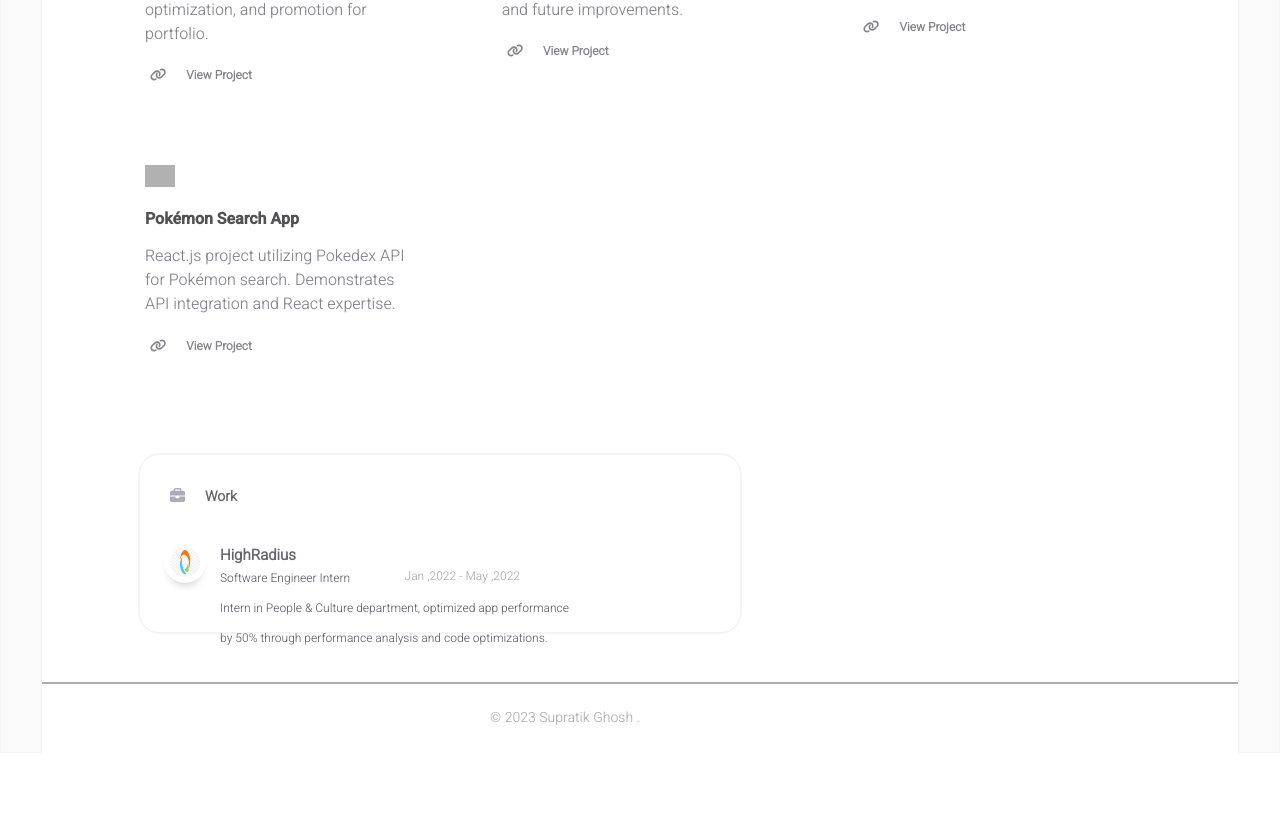
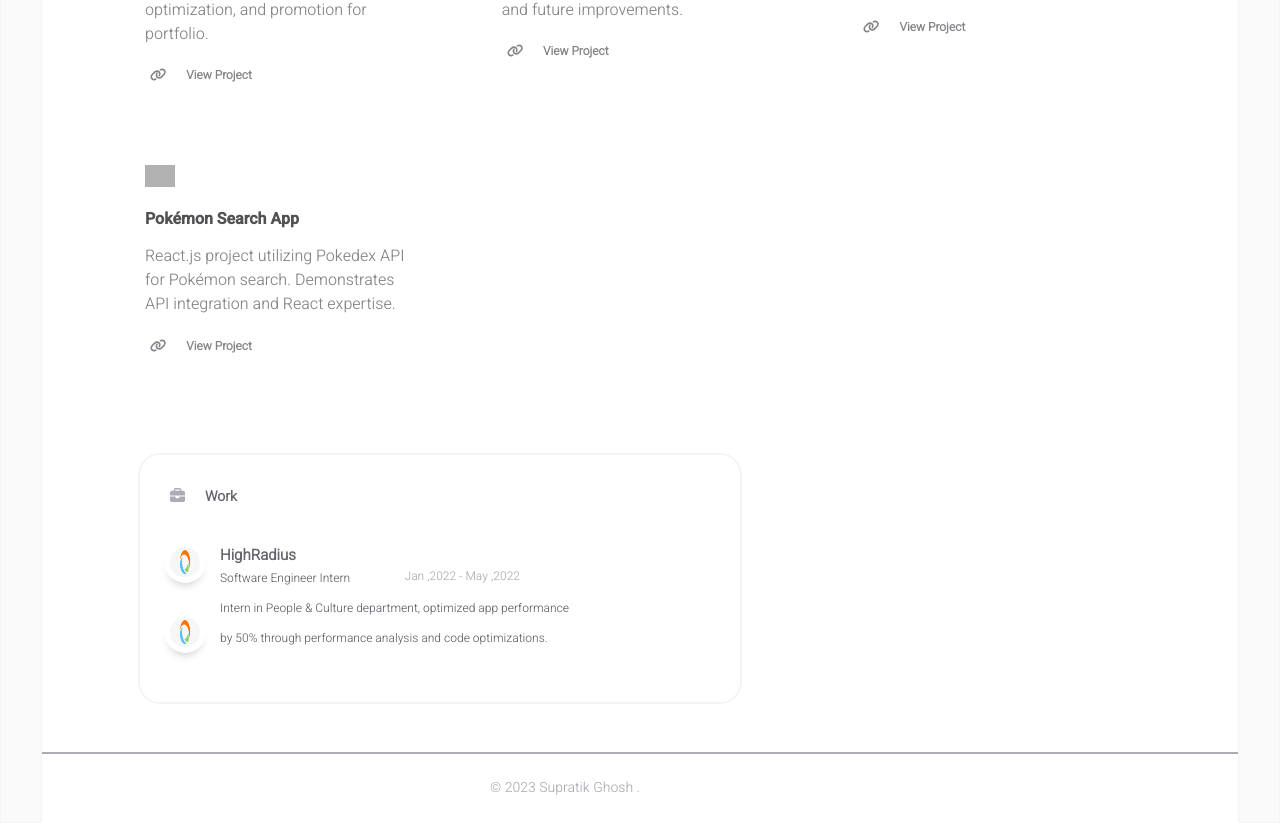
Before and after one commit to StudyCode2231/Portfolio-Fresher, a React (Create React App) app: page / in a window 1280 px wide. Shown: the part 845-1668 px from the top of the page. Before the commit the page ends 1598 px from the top, so only its background shows below. Built offline with nearby package versions, Linux system fonts and the light colour scheme; grey boxes are pictures that could not be loaded.

Commit message:
:zap: portfolio  commit

```diff
--- a/src/components/homepage/works.jsx
+++ b/src/components/homepage/works.jsx
@@ -31,6 +31,18 @@ const Works = () => {
 							</div>
 							<div className="work-duration">Jan ,2022 -  May ,2022</div>
 						</div>
+						<div className="work">
+							<img
+								src="./Hrc.png"
+								alt="Hrc"
+								className="work-image"
+							/>
+							<div className="work-title"></div>
+							<div className="work-subtitle">
+
+							</div>
+
+						</div>
 					</div>
 				}
 			/>
```
